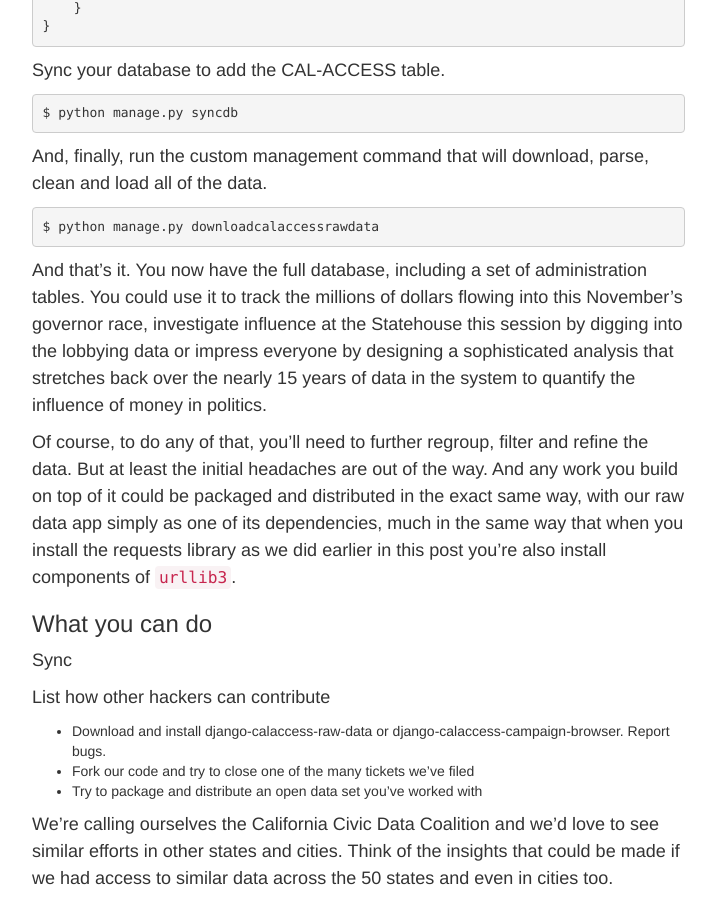
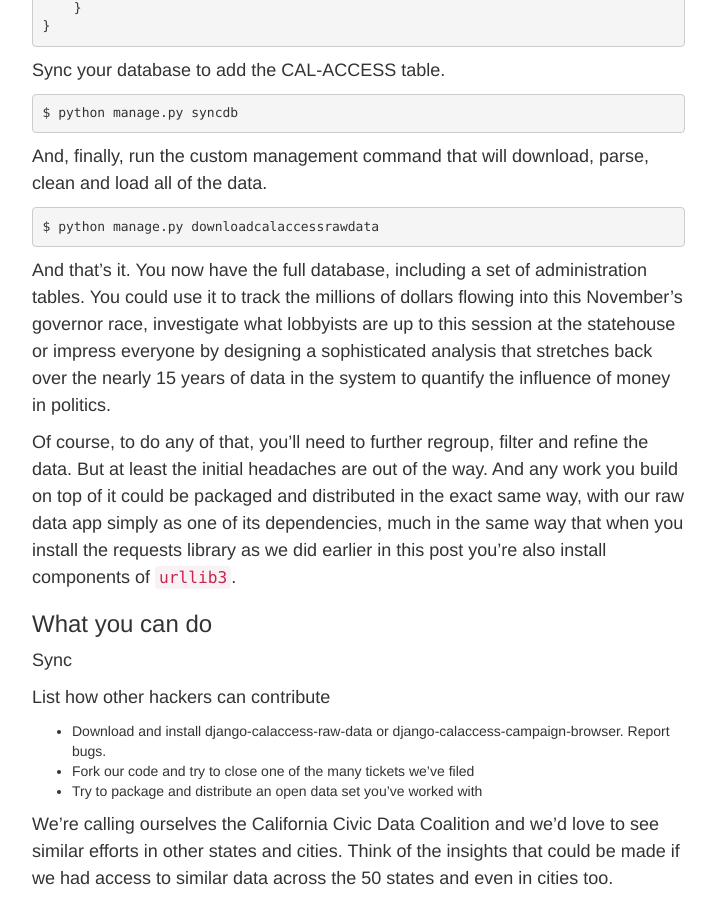
Before and after one commit to palewire/californiacivicdata.org, a Jekyll site: the page built from _posts/2015-01-01-pluggable-data.markdown, in a window 1280 px wide and 900 px high, scrolled down 3353 px. Shown: the whole window, without its empty margins (38-754 px from the left). Built offline with Jekyll 4.4.1, drawn with Linux system fonts in a browser that asks for light colours.

Commit message:
Updated 2015-01-01-pluggable-data.markdown

````diff
--- a/_posts/2015-01-01-pluggable-data.markdown
+++ b/_posts/2015-01-01-pluggable-data.markdown
@@ -113,7 +113,7 @@ And, finally, run the custom management command that will download, parse, clean
 $ python manage.py downloadcalaccessrawdata
 ```
 
-And that's it. You now have the full database, including a set of administration tables. You could use it to track the millions of dollars flowing into this November's governor race, investigate influence at the Statehouse this session by digging into the lobbying data or impress everyone by designing a sophisticated analysis that stretches back over the nearly 15 years of data in the system to quantify the influence of money in politics.
+And that's it. You now have the full database, including a set of administration tables. You could use it to track the millions of dollars flowing into this November's governor race, investigate what lobbyists are up to this session at the statehouse or impress everyone by designing a sophisticated analysis that stretches back over the nearly 15 years of data in the system to quantify the influence of money in politics.
 
 Of course, to do any of that, you'll need to further regroup, filter and refine the data. But at least the initial headaches are out of the way. And any work you build on top of it could be packaged and distributed in the exact same way, with our raw data app simply as one of its dependencies, much in the same way that when you install the requests library as we did earlier in this post you're also install components of [``urllib3``](http://urllib3.readthedocs.org/en/latest/).
 
````
